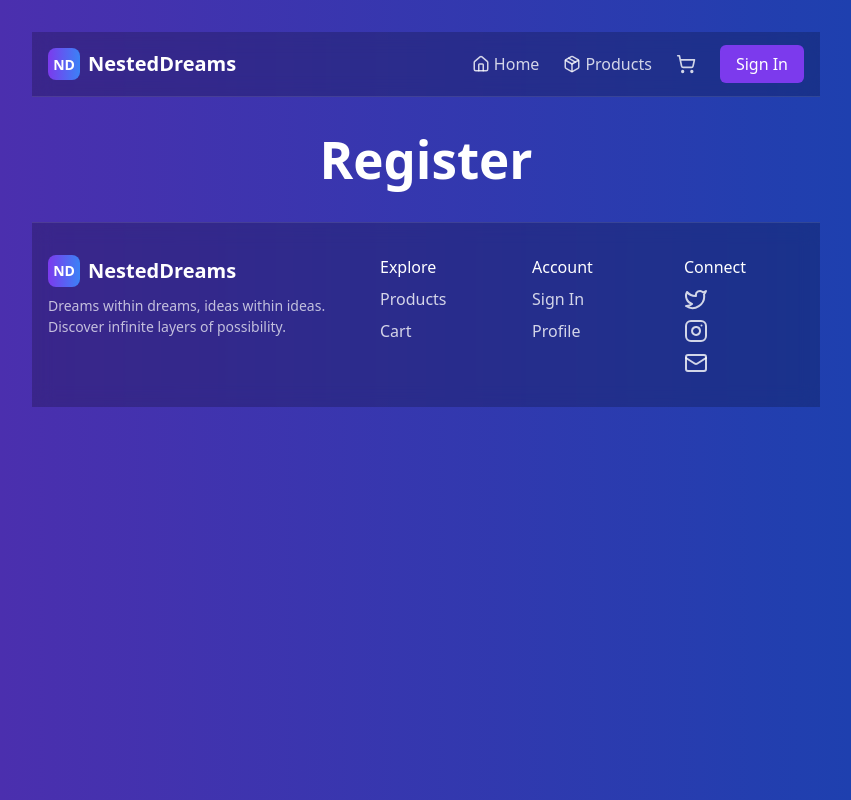
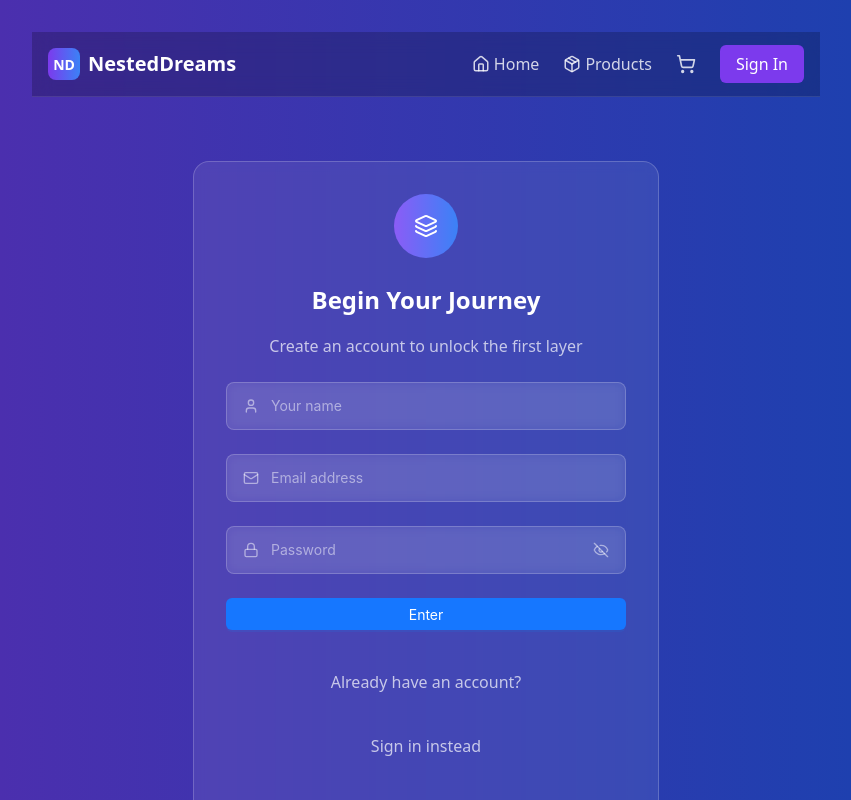
Before and after one commit to egoitzaulestia/NestedDreams, a React (Vite) app: page /register in a window 1280 px wide. Shown: the top 800 px of the page, without its empty margins (214-1065 px from the left). Built offline with nearby package versions, Linux system fonts and the light colour scheme.

Commit message:
register page code ready; but not teh logic yet

```diff
--- a/src/pages/Register.jsx
+++ b/src/pages/Register.jsx
@@ -1,8 +1,113 @@
+import "../assets/styles/layout/_login.scss";
+
+import { useContext } from "react";
+import { useNavigate, Link } from "react-router-dom";
+import { UserContext } from "../context/UserContext/UserContext";
+
+import { Layers, User, Mail, Lock, Eye, EyeOff } from "lucide-react";
+import { Form, Input, Button } from "antd";
+
 const Register = () => {
+  // const { login } = useContext(UserContext);
+  const navigate = useNavigate();
+
+  const onFinish = (values) => {
+    console.log("Values", values);
+    // login(values);
+
+    setTimeout(() => {
+      navigate("/");
+    }, 1000);
+  };
+
+  const onFinishFailed = (errorInfo) => {
+    console.log(errorInfo);
+  };
+
   return (
-    <>
-      <h1>Register</h1>
-    </>
+    <div className="page-wrap">
+      <section className="card-section">
+        <div className="card-row">
+          <section className="card">
+            <div>
+              <div className="card-icon-container">
+                <Layers />
+              </div>
+              <h2 className="card-title">Begin Your Journey</h2>
+              <p className="card-description">
+                Create an account to unlock the first layer
+              </p>
+
+              <Form
+                name="register"
+                onFinish={onFinish}
+                onFinishFailed={onFinishFailed}
+                autoComplete="off"
+              >
+                <Form.Item
+                  name="name"
+                  rules={[
+                    { required: true, message: "Please enter your name" },
+                  ]}
+                >
+                  <Input
+                    className="input"
+                    placeholder="Your name"
+                    prefix={<User size={16} className="text-grey-400" />}
+                  />
+                </Form.Item>
+                <Form.Item
+                  name="email"
+                  rules={[
+                    { required: true, message: "Please enter your email!" },
+                  ]}
+                >
+                  <Input
+                    className="input"
+                    placeholder="Email address"
+                    prefix={<Mail size={16} className="text-grey-400" />}
+                  />
+                </Form.Item>
+                <Form.Item
+                  name="password"
+                  rules={[
+                    {
+                      required: true,
+                      message: "Please enter your password!",
+                    },
+                  ]}
+                >
+                  <Input.Password
+                    className="input"
+                    placeholder="Password"
+                    prefix={<Lock size={16} className="text-grey-400" />}
+                    iconRender={(visible) =>
+                      visible ? (
+                        <Eye size={16} className="text-grey-400" />
+                      ) : (
+                        <EyeOff size={16} className="text-grey-400" />
+                      )
+                    }
+                  />
+                </Form.Item>
+
+                <Form.Item>
+                  <Button type="primary" htmlType="submit" block>
+                    Enter
+                  </Button>
+                </Form.Item>
+              </Form>
+            </div>
+
+            <p className="card-description">Already have an account?</p>
+            <p className="card-description">Sign in instead</p>
+            <Link to="/">
+              <p className="card-description">← Back to home</p>
+            </Link>
+          </section>
+        </div>
+      </section>
+    </div>
   );
 };
 
```
